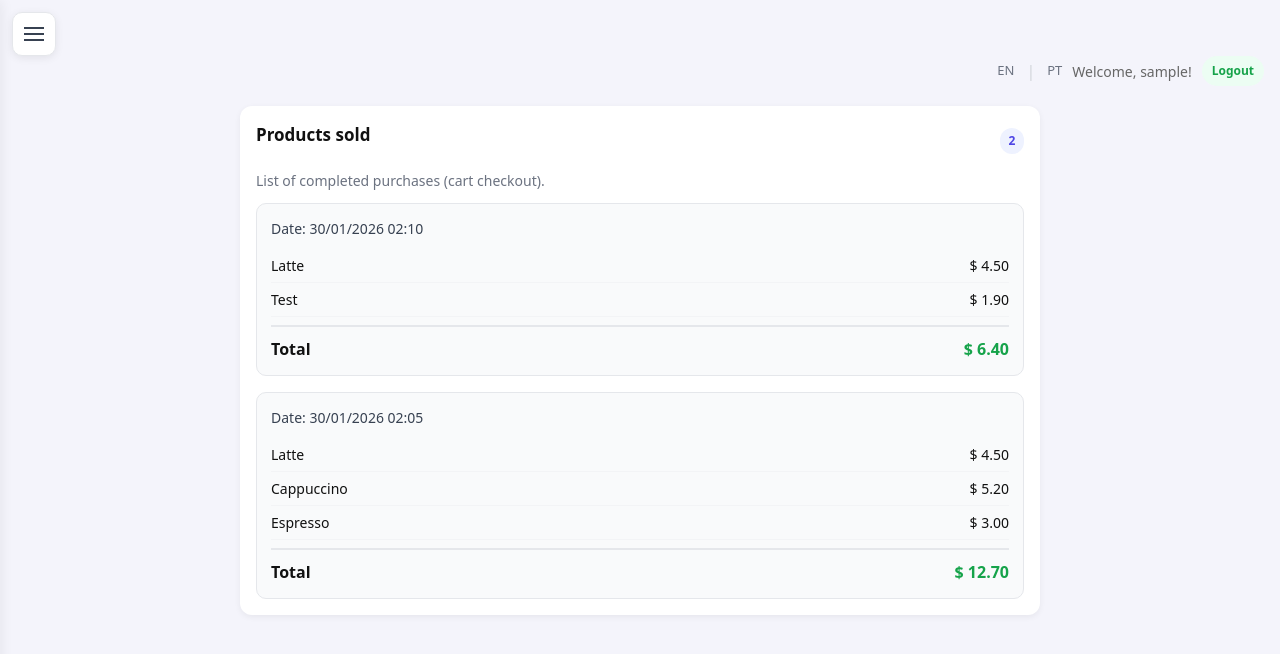
After one commit to rfcq/altpay, a Flask app: page /products-sold in a window 1280 px wide. The commit adds this page. Shown: the top 654 px of the page. Run offline with Flask 3, Linux system fonts and the light colour scheme; a user stored in the database is signed in; parts of the project's set-up code (start-up, migrations or seed data) failed here and were passed over.

Commit message:
Adding checkout function

```diff
--- a/app.py
+++ b/app.py
@@ -183,6 +183,23 @@ class Product(db.Model):
 
     def to_dict(self):
         return {'id': self.id, 'name': self.name, 'price': self.price}
+
+
+class Sale(db.Model):
+    __tablename__ = 'sale'
+    id = db.Column(db.Integer, primary_key=True)
+    user_id = db.Column(db.Integer, db.ForeignKey('user.id'), nullable=False)
+    created_at = db.Column(db.DateTime, default=datetime.utcnow)
+    items = db.relationship('SaleItem', backref='sale', lazy=True, cascade='all, delete-orphan')
+
+
+class SaleItem(db.Model):
+    __tablename__ = 'sale_item'
+    id = db.Column(db.Integer, primary_key=True)
+    sale_id = db.Column(db.Integer, db.ForeignKey('sale.id'), nullable=False)
+    name = db.Column(db.String(200), nullable=False)
+    price = db.Column(db.Float, nullable=False)
+    product_id = db.Column(db.String(36), nullable=True)
 
 
 def init_db():
@@ -636,6 +653,50 @@ def clear_cart():
     return jsonify({'message': _t('msg_cart_cleared')}), 200
 
 
+@app.route('/api/cart/checkout', methods=['POST'])
+@login_required
+def checkout():
+    cart = session.get('cart', [])
+    if not cart:
+        return jsonify({'error': _t('checkout_cart_empty')}), 400
+    user_id = session.get('user_id')
+    try:
+        sale = Sale(user_id=user_id)
+        db.session.add(sale)
+        db.session.flush()
+        for item in cart:
+            si = SaleItem(sale_id=sale.id, name=item.get('name', ''), price=float(item.get('price', 0)), product_id=item.get('product_id'))
+            db.session.add(si)
+        db.session.commit()
+        session['cart'] = []
+        return jsonify({
+            'message': _t('checkout_success'),
+            'sale_id': sale.id,
+            'items_count': len(cart),
+        }), 200
+    except Exception as e:
+        db.session.rollback()
+        app.logger.exception(e)
+        return jsonify({'error': _t('checkout_error') + ' ' + str(e)}), 500
+
+
+@app.route('/products-sold')
+@login_required
+def products_sold_page():
+    sales = Sale.query.filter_by(user_id=session.get('user_id')).order_by(Sale.created_at.desc()).all()
+    sales_data = []
+    for s in sales:
+        items = [{'name': i.name, 'price': i.price} for i in s.items]
+        total = sum(i.price for i in s.items)
+        sales_data.append({
+            'id': s.id,
+            'created_at': s.created_at,
+            'line_items': items,
+            'total': total,
+        })
+    return render_template('products_sold.html', sales=sales_data, username=session.get('username'))
+
+
 if __name__ == '__main__':
     port = int(os.environ.get('PORT', 5000))
     app.run(debug=True, host='0.0.0.0', port=port)
--- a/static/css/style.css
+++ b/static/css/style.css
@@ -83,6 +83,17 @@ body{font-family:system-ui,-apple-system,sans-serif;background:#f4f4fb;color:#11
 .cart-total-row{display:flex;justify-content:space-between;padding-top:10px;margin-top:8px;border-top:2px solid #e5e7eb}
 .cart-total-label{font-size:16px;font-weight:600;color:#111}
 .cart-total-value{font-size:18px;font-weight:700;color:#16a34a}
+.sales-list{display:flex;flex-direction:column;gap:16px}
+.sale-card{background:#f9fafb;border:1px solid #e5e7eb;border-radius:10px;padding:14px}
+.sale-header{margin-bottom:10px;font-size:14px;font-weight:600;color:#374151}
+.sale-date{font-weight:500}
+.sale-items{list-style:none;margin:0;padding:0;font-size:14px}
+.sale-item-row{display:flex;justify-content:space-between;padding:6px 0;border-bottom:1px solid #f3f4f6}
+.sale-item-name{color:#111}
+.sale-item-price{font-weight:500;color:#111}
+.sale-total-row{display:flex;justify-content:space-between;padding-top:10px;margin-top:8px;border-top:2px solid #e5e7eb}
+.sale-total-label{font-weight:600;color:#111}
+.sale-total-value{font-size:16px;font-weight:700;color:#16a34a}
 .modal{display:none;position:fixed;inset:0;background:rgba(0,0,0,.7);align-items:center;justify-content:center;z-index:1000}
 .modal.active{display:flex}
 .modal-content{background:#fff;border-radius:12px;padding:20px;max-width:500px;width:90%;max-height:90vh;overflow-y:auto}
--- a/static/js/app.js
+++ b/static/js/app.js
@@ -39,6 +39,15 @@ async function clearCart(){
   }catch(e){alert(t('failed'));}
 }
 
+async function finishBuy(){
+  try{
+    const r=await fetch('/api/cart/checkout',{method:'POST',headers:{'Content-Type':'application/json'}});
+    const d=await r.json();
+    if(r.ok){alert(d.message||t('checkout_success'));window.location.href='/products-sold';}
+    else alert(d.error||t('failed'));
+  }catch(e){alert(t('failed'));}
+}
+
 function openEditModal(id,name,price){
   var m=document.getElementById('editProductModal'),f=document.getElementById('editProductForm');
   if(m&&f){document.getElementById('editProductId').value=id;document.getElementById('editProductName').value=name;document.getElementById('editProductPrice').value=price;m.classList.add('active');}
@@ -77,9 +86,23 @@ function toggleSelectAll(){
 }
 function updateBulkDeleteButton(){
   const n=document.querySelectorAll('.product-checkbox-input:checked').length;
-  const b1=document.getElementById('bulkDeleteBtn'),b2=document.getElementById('bulkPrintBtn');
+  const b1=document.getElementById('bulkDeleteBtn'),b2=document.getElementById('bulkPrintBtn'),b3=document.getElementById('bulkAddToCartBtn');
   if(b1)b1.style.display=n?'block':'none';
   if(b2)b2.style.display=n?'block':'none';
+  if(b3)b3.style.display=n?'block':'none';
+}
+
+async function addSelectedToCart(){
+  const ids=Array.from(document.querySelectorAll('.product-checkbox-input:checked')).map(c=>c.value);
+  if(!ids.length){alert(t('select_at_least_one'));return;}
+  try{
+    for(const productId of ids){
+      const r=await fetch('/api/cart',{method:'POST',headers:{'Content-Type':'application/json'},body:JSON.stringify({product_id:productId})});
+      if(!r.ok){alert((await r.json()).error||t('failed'));return;}
+    }
+    alert(t('msg_added_n_to_cart',{n:ids.length}));
+    location.reload();
+  }catch(e){alert(t('failed'));}
 }
 
 async function bulkDeleteProducts(){
--- a/templates/base.html
+++ b/templates/base.html
@@ -19,6 +19,7 @@
             <a href="{{ url_for('create_product_page') }}" class="sidebar-link {% if request.endpoint == 'create_product_page' %}active{% endif %}">{{ strings.nav_create_product }}</a>
             <a href="{{ url_for('products') }}" class="sidebar-link {% if request.endpoint == 'products' %}active{% endif %}">{{ strings.nav_products }}</a>
             <a href="{{ url_for('cart_page') }}" class="sidebar-link {% if request.endpoint == 'cart_page' %}active{% endif %}">{{ strings.nav_cart }}</a>
+            <a href="{{ url_for('products_sold_page') }}" class="sidebar-link {% if request.endpoint == 'products_sold_page' %}active{% endif %}">{{ strings.products_sold }}</a>
             {% if is_admin %}
             <a href="{{ url_for('users_page') }}" class="sidebar-link {% if request.endpoint == 'users_page' %}active{% endif %}">{{ strings.nav_users }}</a>
             {% endif %}
--- a/templates/cart.html
+++ b/templates/cart.html
@@ -14,7 +14,8 @@
             <div class="cart-row"><span class="cart-name">{{ item.name }}</span><span class="cart-price">{{ strings.currency }} {{ "%.2f"|format(item.price) }}</span></div>
             {% endfor %}
             <div class="cart-total-row"><span class="cart-total-label">{{ strings.total }}</span><span class="cart-total-value">{{ strings.currency }} {{ "%.2f"|format(cart_total) }}</span></div>
-            <button type="button" class="btn btn-primary" onclick="preparePrintFromCart()" style="margin-top:12px">{{ strings.print_cart }}</button>
+            <button type="button" class="btn btn-primary" onclick="finishBuy()" style="margin-top:12px">{{ strings.finish_buy }}</button>
+            <button type="button" class="btn btn-outline" onclick="preparePrintFromCart()" style="margin-top:8px">{{ strings.print_cart }}</button>
             <button type="button" class="btn btn-danger" onclick="clearCart()" style="margin-top:8px">{{ strings.clear_cart }}</button>
             {% else %}
             <p class="empty-text">{{ strings.cart_empty }} <a href="{{ url_for('products') }}">{{ strings.nav_products }}</a>.</p>
--- a/templates/products.html
+++ b/templates/products.html
@@ -10,6 +10,7 @@
         {% if products %}
         <div style="margin-bottom:12px">
             <label class="checkbox-label"><input type="checkbox" id="selectAllProducts" onchange="toggleSelectAll()"> {{ strings.select_all }}</label>
+            <button id="bulkAddToCartBtn" class="btn-small btn-primary" onclick="addSelectedToCart()" style="display:none;margin-left:8px">{{ strings.add_selected_to_cart }}</button>
             <button id="bulkPrintBtn" class="btn-small btn-primary" onclick="preparePrintFromProducts()" style="display:none;margin-left:8px">{{ strings.print_selected }}</button>
             <button id="bulkDeleteBtn" class="btn-small btn-danger" onclick="bulkDeleteProducts()" style="display:none;margin-left:8px">{{ strings.delete_selected }}</button>
         </div>
--- /dev/null
+++ b/templates/products_sold.html
@@ -0,0 +1,33 @@
+{% extends "base.html" %}
+{% block title %}{{ strings.products_sold_title }}{% endblock %}
+{% block content %}
+<div class="container">
+    <div class="card">
+        <div class="card-header">
+            <h2 class="section-title">{{ strings.products_sold }}</h2>
+            <span class="badge">{{ sales|length }}</span>
+        </div>
+        {% if sales %}
+        <p class="text-muted" style="margin-bottom:12px;font-size:14px;color:#6b7280">{{ strings.products_sold_hint }}</p>
+        <div class="sales-list">
+            {% for sale in sales %}
+            <div class="sale-card">
+                <div class="sale-header">
+                    <span class="sale-date">{{ strings.sale_date }}: {{ sale.created_at.strftime('%d/%m/%Y %H:%M') if sale.created_at else '—' }}</span>
+                </div>
+                <ul class="sale-items">
+                    {% for item in sale.line_items %}
+                    <li class="sale-item-row"><span class="sale-item-name">{{ item.name }}</span><span class="sale-item-price">{{ strings.currency }} {{ "%.2f"|format(item.price) }}</span></li>
+                    {% endfor %}
+                </ul>
+                <div class="sale-total-row"><span class="sale-total-label">{{ strings.sale_total }}</span><span class="sale-total-value">{{ strings.currency }} {{ "%.2f"|format(sale.total) }}</span></div>
+            </div>
+            {% endfor %}
+        </div>
+        {% else %}
+        <p class="empty-text">{{ strings.products_sold_empty }}</p>
+        <p class="empty-text"><a href="{{ url_for('cart_page') }}">{{ strings.nav_cart }}</a></p>
+        {% endif %}
+    </div>
+</div>
+{% endblock %}
```
Also changed, not shown: translations.py (+30 -2 lines), altpay.db.
